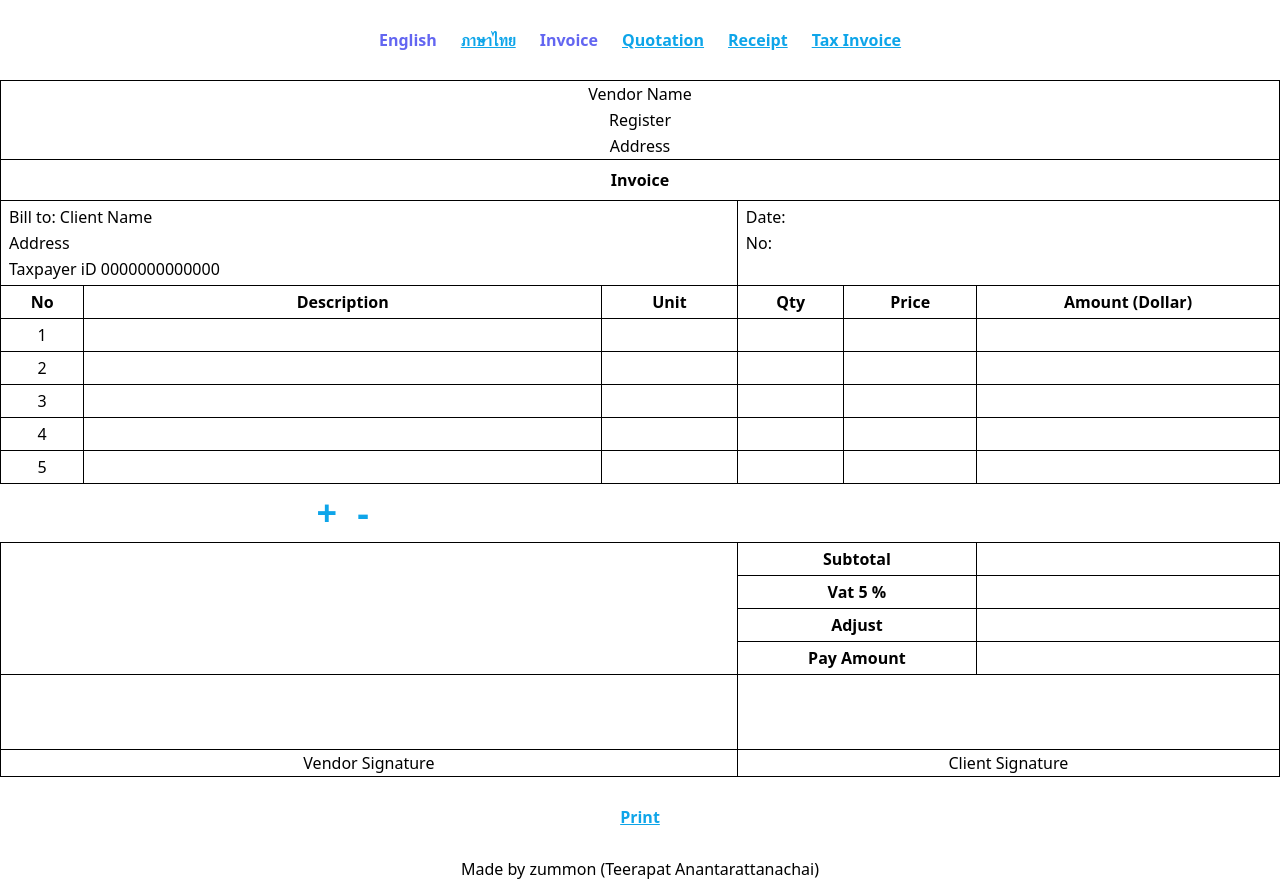
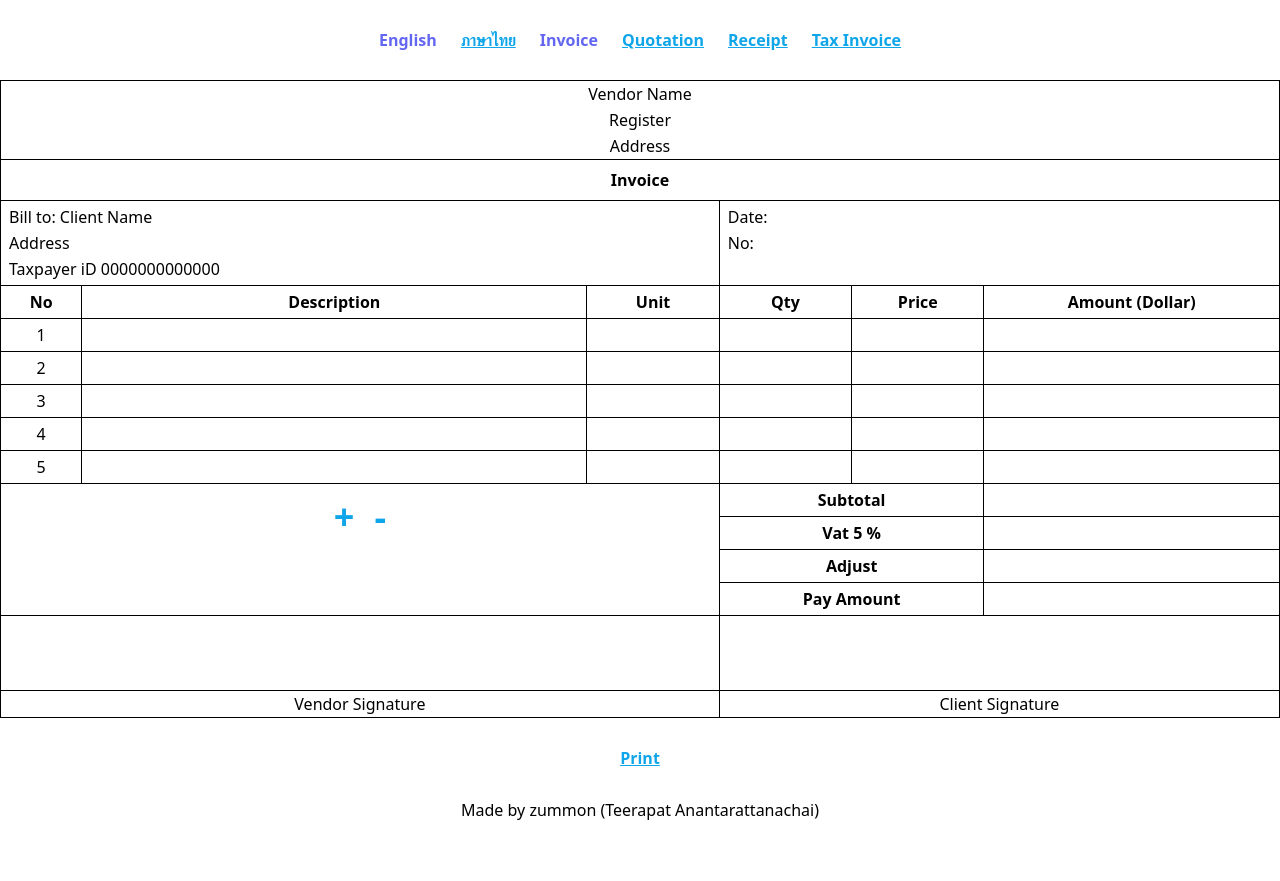
Before and after one commit to zummon/invoice-table, a Svelte app: page / in a window 1280 px wide. After the commit the page ends 822 px from the top, so only its background shows below. Built offline with nearby package versions, Linux system fonts and the light colour scheme.

Commit message:
Update App.svelte

```diff
--- a/src/App.svelte
+++ b/src/App.svelte
@@ -174,45 +174,30 @@
 						<span class="hidden print:inline">{q.itemUnit[index]}</span>
 						<input class="print:hidden w-12" type="text" bind:value={q.itemUnit[index]} list="unit-li" />
 					</td>
-					<td class="border border-black text-center px-2 py-1" contenteditable="true"
-						on:focus={(e) => {e.target.textContent = q.itemQty[index]}}
-						on:input={(e) => {q.itemQty[index] = e.target.textContent}}
-						on:blur={(e) => {e.target.textContent = qty(q.itemQty[index])}}
-					>
-						{qty(q.itemQty[index])}
+					<td class="border border-black text-center px-2 py-1" >
+						<span class="hidden print:inline">{qty(q.itemQty[index])}</span>
+						<input class="print:hidden w-12" type="number" bind:value={q.itemQty[index]} />
 					</td>
-					<td class="border border-black text-right px-2 py-1" contenteditable="true"
-						on:focus={(e) => {e.target.textContent = q.itemPrice[index]}}
-						on:input={(e) => {q.itemPrice[index] = e.target.textContent}}
-						on:blur={(e) => {e.target.textContent = price(q.itemPrice[index])}}
-					>
-						{price(q.itemPrice[index])}
+					<td class="border border-black text-right px-2 py-1" >
+						<span class="hidden print:inline">{price(q.itemPrice[index])}</span>
+						<input class="print:hidden w-12" type="number" bind:value={q.itemPrice[index]} />
 					</td>
 					<td class="border border-black text-right px-2 py-1">{price(q.itemAmount[index])}</td>
 				</tr>
 			{/each}
-			<tr class="print:hidden">
-				<td class="text-center"></td>
-				<td class="text-center">
+		</tbody>
+		<tfoot class="">
+			<tr class="">
+				<td class="border-l border-t border-black text-center" colspan="3" rowspan={2}>
 					<button class="text-4xl font-bold text-sky-500 p-2" on:click={addItem}>+</button>
 					<button class="text-4xl font-bold text-sky-500 p-2" on:click={removeItem}>-</button>
 				</td>
-				<td class="text-center"></td>
-				<td class="text-center"></td>
-				<td class="text-center"></td>
-				<td class="text-center"></td>
-			</tr>
-		</tbody>
-		<tfoot class="">
-			<tr class="">
-				<td class="border-l border-t border-black" colspan="3"></td>
 				<td class="border border-black text-center px-2 py-1 font-bold" colspan="2">{l.totalAmount}</td>
 				<td class="border border-black text-right px-2 py-1 font-bold">
 					{price(q.totalAmount)}
 				</td>
 			</tr>
 			<tr class="">
-				<td class="border-l border-black" colspan="3"></td>
 				<td class="border border-black text-center px-2 py-1 font-bold" colspan="2">
 					<span class="">{l.totalVat}</span>
 					<span class="" contenteditable="true"
@@ -248,12 +233,10 @@
 			<tr class="">
 				<td class="border-l border-black" colspan="3"></td>
 				<td class="border border-black text-center px-2 py-1 font-bold" colspan="2">{l.totalAdjust}</td>
-				<td class="border border-black text-right px-2 py-1 font-bold" contenteditable="true"
-					on:focus={(e) => {e.target.textContent = q.totalAdjust}}
-					on:input={(e) => {q.totalAdjust = e.target.textContent}}
-					on:blur={(e) => {e.target.textContent = price(q.totalAdjust)}}
-				>
+				<td class="border border-black text-right px-2 py-1 font-bold" >
 					{price(q.totalAdjust)}
+					<span class="hidden print:inline">{price(q.totalAdjust)}</span>
+					<input class="print:hidden w-12" type="number" bind:value={q.totalAdjust} />
 				</td>
 			</tr>
 			<tr class="">
```
